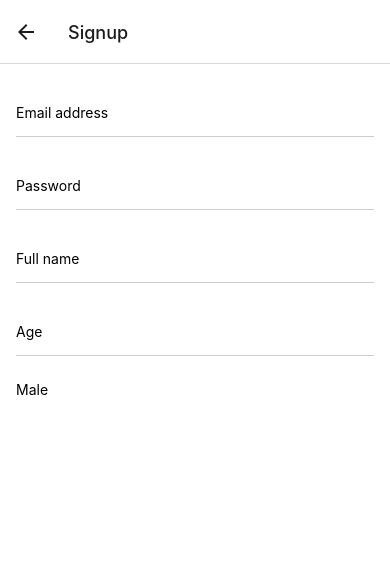
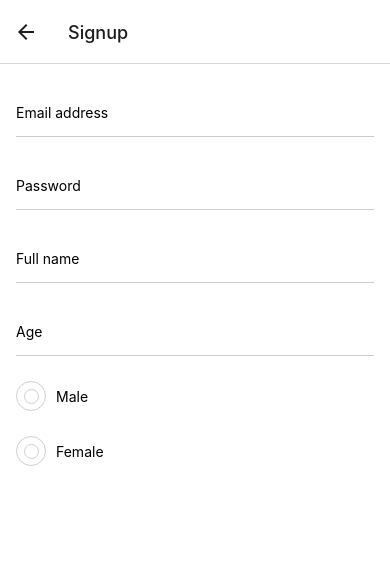
Before and after one commit to A-K-M-Fozlol-Hoq/NOTE-APP, a React Native app: screen /Signup in a window 390 px wide. Shown: the top 566 px of the page. Built offline with nearby package versions, Linux system fonts and the light colour scheme.

Commit message:
signup component UI complete

```diff
--- a/src/screens/signup.jsx
+++ b/src/screens/signup.jsx
@@ -1,9 +1,11 @@
 import { View, SafeAreaView,Image,  Text, TextInput,StyleSheet, Pressable,  } from 'react-native'
-import React from 'react'
+import React, { useState } from 'react'
 import Button from '../components/Button'
 import Input from '../components/Input'
 
 export default function Signup({navigation}) {
+  const genderOptions = ["Male", "Female"]
+  const [gender, setGender] = useState(null)
   return (
     <SafeAreaView style={{flex: 1}}>
       <View style={{paddingHorizontal:16, paddingVertical:25}}>
@@ -12,12 +14,19 @@ export default function Signup({navigation}) {
         <Input placeholder="Full name" />
         <Input placeholder="Age" />
 
-        <Pressable stye={styles.radioContainer}>
-          <View style={styles.outerCircle}>
-            <View style={styles.innerCircle}></View>
-          </View>
-          <Text style={styles.radioText}>Male</Text>
-        </Pressable>
+        {
+          genderOptions.map(option =>{
+            const selected = option === gender;
+            return (
+              <Pressable onPress={()=>setGender(option)} key={option} style={styles.radioContainer}>
+              <View style={[styles.outerCircle, selected && styles.selectedOuterCircle]}>
+                <View style={[styles.innerCircle, selected && styles.selectedInnerCircle]}></View>
+              </View>
+              <Text style={styles.radioText}>{option}</Text>
+            </Pressable>
+            )
+          })
+        }
 
       </View>
 
@@ -32,11 +41,34 @@ export default function Signup({navigation}) {
 }
 const styles=StyleSheet.create({
   radioContainer:{
+    flexDirection:"row",
+    alignItems: "center",
+    marginBottom:25,
   },
   outerCircle:{
+    height:30,
+    width:30,
+    borderRadius:15,
+    borderWidth:1,
+    borderColor: '#cfcfcf',
+    justifyContent: 'center',
+    alignItems: 'center',
   },
   innerCircle:{
+    height:15,
+    width:15,
+    borderRadius:7.5,
+    borderWidth:1,
+    borderColor: '#cfcfcf',
   },
   radioText:{
+    marginLeft:10
   },
+  selectedOuterCircle:{
+    borderColor:"orange",
+  },
+  selectedInnerCircle:{
+    backgroundColor:"orange",
+    borderColor:"orange"
+  }
 })
```
